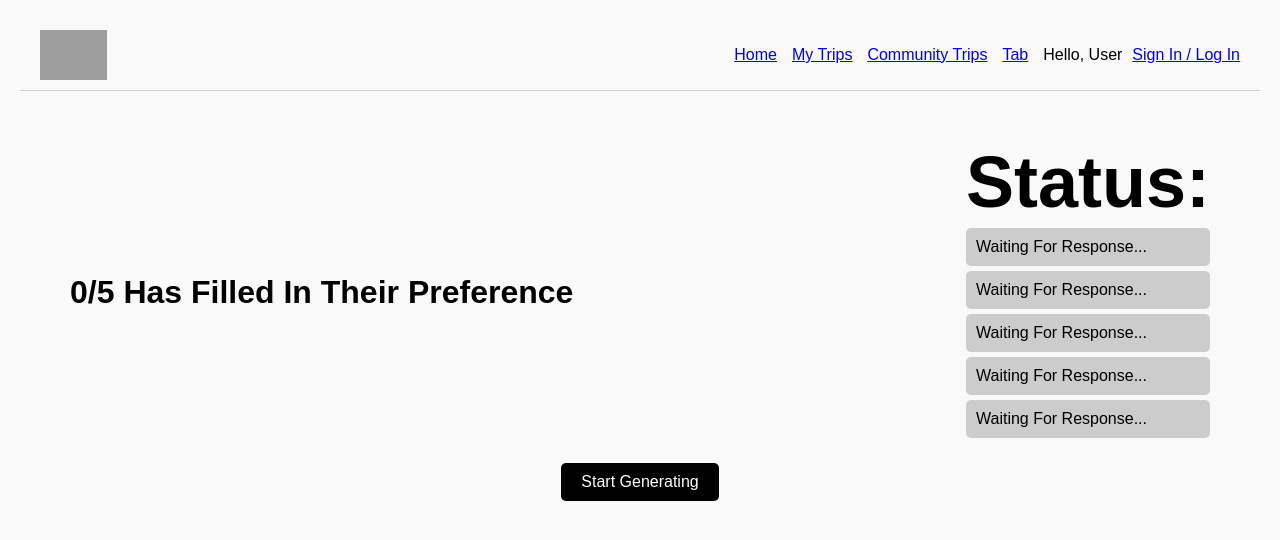
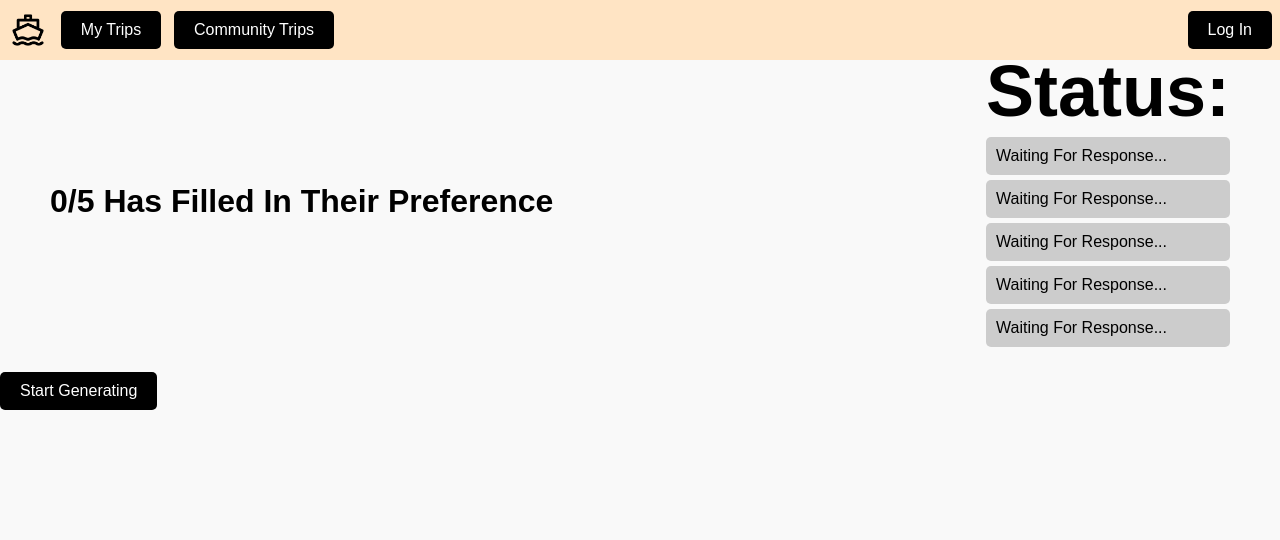
Before and after one commit to Vanboii/HCI-BonVoyage, a React (Create React App) app: page /waitingroom in a window 1280 px wide. Shown: the top 540 px of the page. Built offline with nearby package versions, Linux system fonts and the light colour scheme; grey boxes are pictures that could not be loaded.

Commit message:
fix:routes is completed from main to loading

```diff
--- a/src/pages/planning_page/waiting_room/waitingroomPage.js
+++ b/src/pages/planning_page/waiting_room/waitingroomPage.js
@@ -12,7 +12,7 @@ function WaitingRoom() {
     const storedUsers = JSON.parse(localStorage.getItem('users')) || [];
     setUsers(storedUsers);
     if (storedUsers.length >= maxUsers) {
-      navigate('/pageA');
+      navigate('/loading');
     }
   }, [navigate]);
 
@@ -22,20 +22,8 @@ function WaitingRoom() {
   });
 
   return (
-    <div className="container">
-      <div className="header">
-        <img src="path/to/logo.png" title="Logo" alt="Logo" className="logo" />
-        <nav className="nav">
-          <a href="/">Home</a>
-          <a href="/mytrips">My Trips</a>
-          <a href="/community">Community Trips</a>
-          <a href="/tab">Tab</a>
-          <div className="profile">
-            <span>Hello, User</span>
-            <a href="/login">Sign In / Log In</a>
-          </div>
-        </nav>
-      </div>
+    <>
+      <TopBanner/>
         <div className="content">
           <div>
             <p className="progress">{users.length}/{maxUsers} has filled in their preference</p>
@@ -49,8 +37,9 @@ function WaitingRoom() {
             ))}
           </div>
         </div>
-      <button className="button" onClick={() => navigate('/start')}>Start Generating</button>
-    </div>
+        <button className="button" onClick={() => navigate('/loading')}>Start Generating</button>
+    </>
+
   );
 }
 
```
Lines whose indentation alone changed are shown as unchanged.
